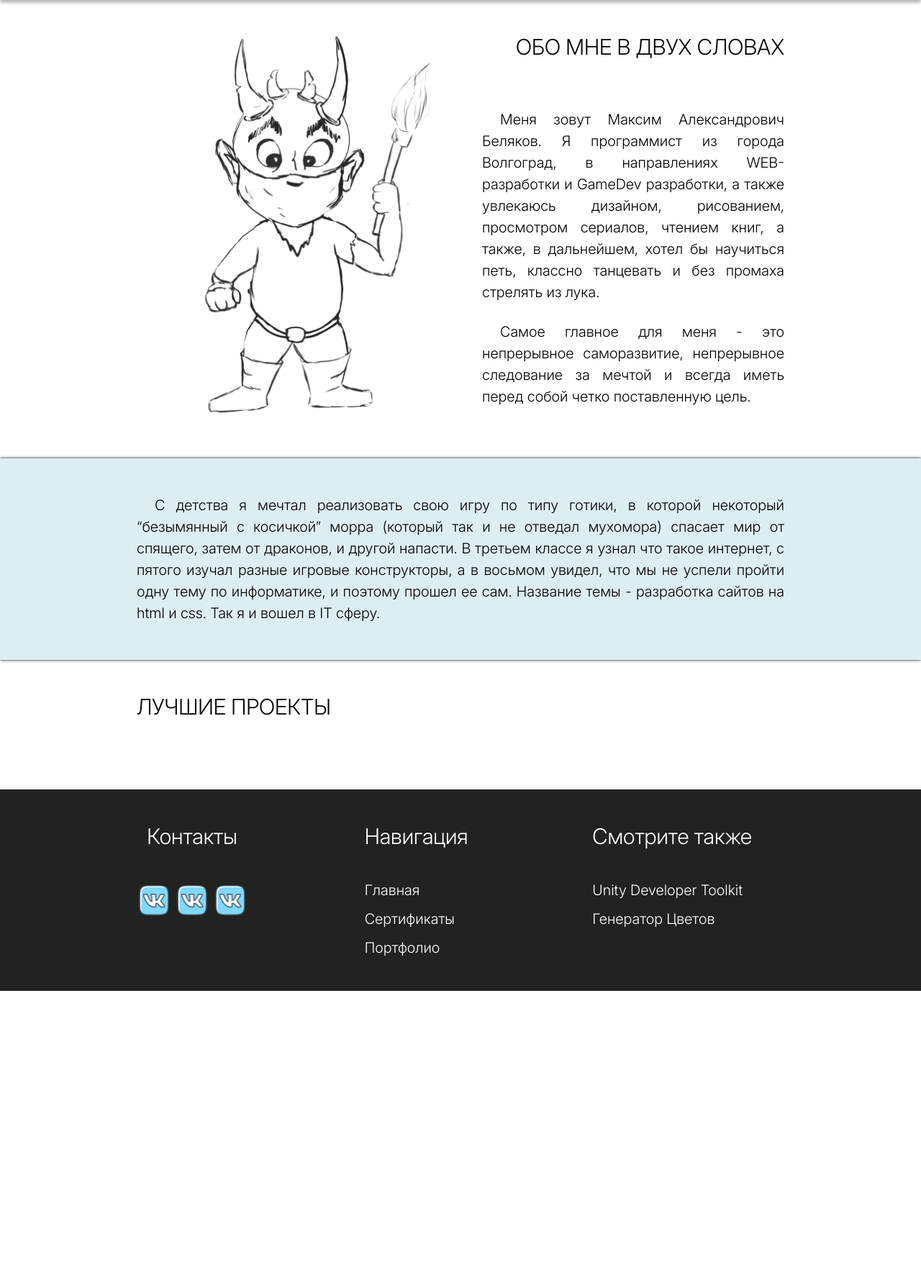
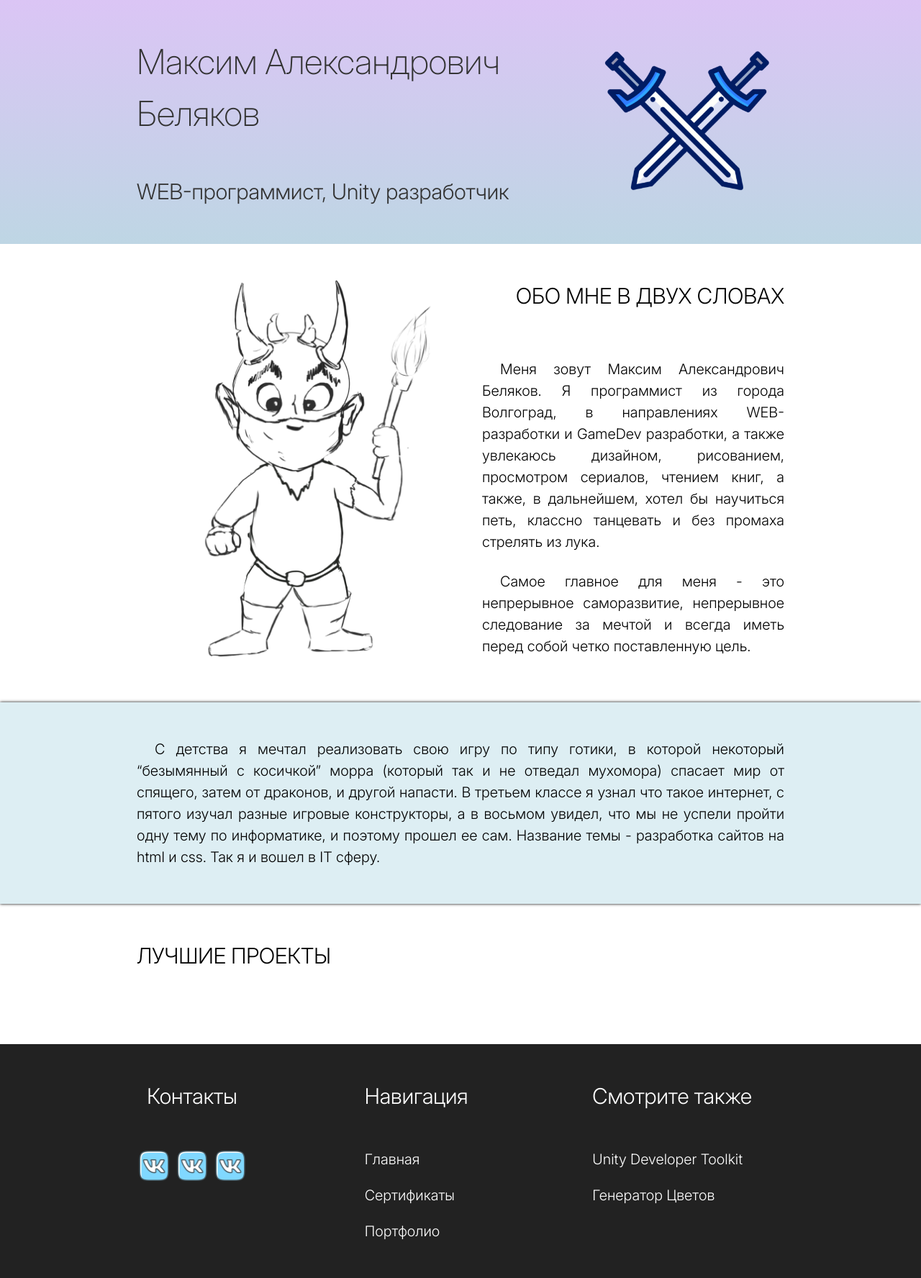
Before and after one commit to LancelotOzerny/LancyStudioRemake, a PHP site: page / in a window 1280 px wide. Shown: the part 68-1844 px from the top of the page at 72% size. Before the commit the page ends 1445 px from the top, so only its background shows below. Run offline with PHP 8.4, Linux system fonts and the light colour scheme; style sheets or scripts are compiled from the project's sources.

Commit message:
Реализовал preview сайта

```diff
--- a/assets/scss/general/text.scss
+++ b/assets/scss/general/text.scss
@@ -3,6 +3,11 @@ html
   font-size: $font-size-base;
   font-family: inter;
   font-weight: 300;
+}
+
+*
+{
+  line-height: 1.5;
 }
 
 .page-title
--- /dev/null
+++ b/assets/scss/page-blocks/main-preview.scss
@@ -0,0 +1,84 @@
+.main-preview
+{
+  text-align: center;
+  font-weight: 200;
+  color: #333333;
+
+  display: grid;
+  grid-gap: 25px;
+  justify-items: center;
+  grid-template-areas: "title" "logo" "subtitle";
+
+  &-wrapper
+  {
+    background: linear-gradient(#dbc5f5, #bed6e4);
+  }
+
+  &-title
+  {
+    grid-area: title;
+	font-size: 32px;
+  }
+
+  & .page-title
+  {
+    grid-area: subtitle;
+	text-transform: none;
+    padding: 0;
+  }
+
+  &-logo
+  {
+    width: 270px;
+    grid-area: logo;
+  }
+}
+
+@media screen and (min-width: 480px)
+{
+  .main-preview-title
+  {
+    font-size: 36px;
+  }
+}
+
+@media screen and (min-width: 720px)
+{
+  .main-preview-title
+  {
+    font-size: 42px;
+  }
+}
+
+@media screen and (min-width: 1000px)
+{
+  .main-preview
+  {
+    text-align: left;
+    grid-template-areas : "title logo" "subtitle logo";
+    justify-items: start;
+    align-content: center;
+    justify-content: space-between;
+    align-items: center;
+    column-gap: 0;
+    gap: 50px;
+
+    &-title
+    {
+      font-size: 48px;
+    }
+  }
+}
+
+@media screen and (min-width: 1440px)
+{
+  .main-preview-logo
+  {
+    width: 440px;
+  }
+
+  .main-preview-title
+  {
+    font-size: 64px;
+  }
+}
--- a/assets/scss/style.scss
+++ b/assets/scss/style.scss
@@ -12,5 +12,6 @@
 @import "components/text-block";
 
 @import "page-blocks/main-navigation";
+@import "page-blocks/main-preview";
 @import "page-blocks/about-me";
 @import "page-blocks/main-footer";
--- a/index.html
+++ b/index.html
@@ -41,6 +41,17 @@
 					</li>
 				</ul>
 			</nav>
+		</div>
+	</div>
+
+	<!-- LABEL:HTML PAGE BANNER -->
+	<div class="main-preview-wrapper">
+		<div class="container">
+			<div class="page-block main-preview">
+				<p class="main-preview-title">Максим Александрович Беляков</p>
+				<img class="main-preview-logo" src="assets/sprites/logo-Icon.png" alt="Lancy Logo">
+				<div class="page-title">WEB-программист, Unity разработчик</div>
+			</div>
 		</div>
 	</div>
 
```
Also changed, not shown: assets/sprites/logo-Icon.png.
